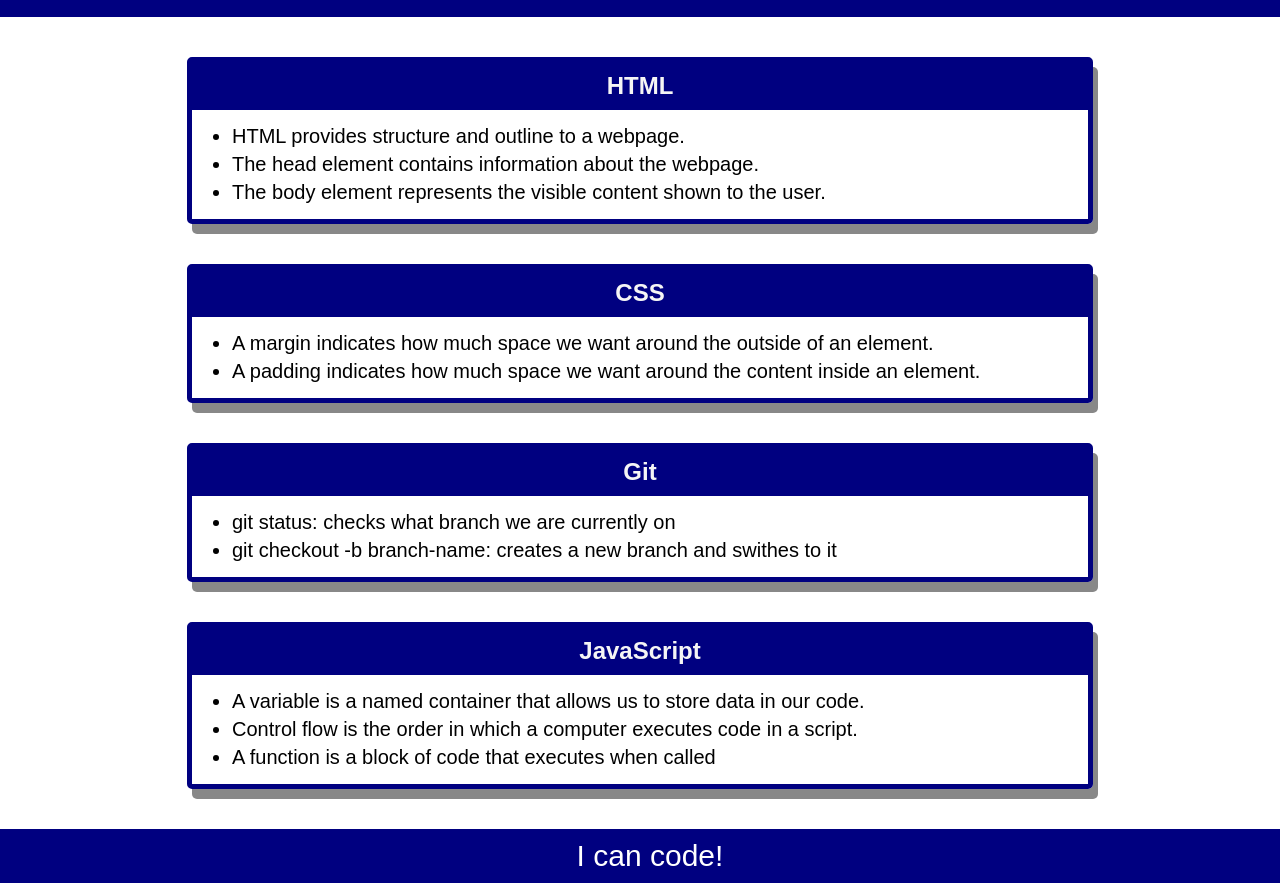
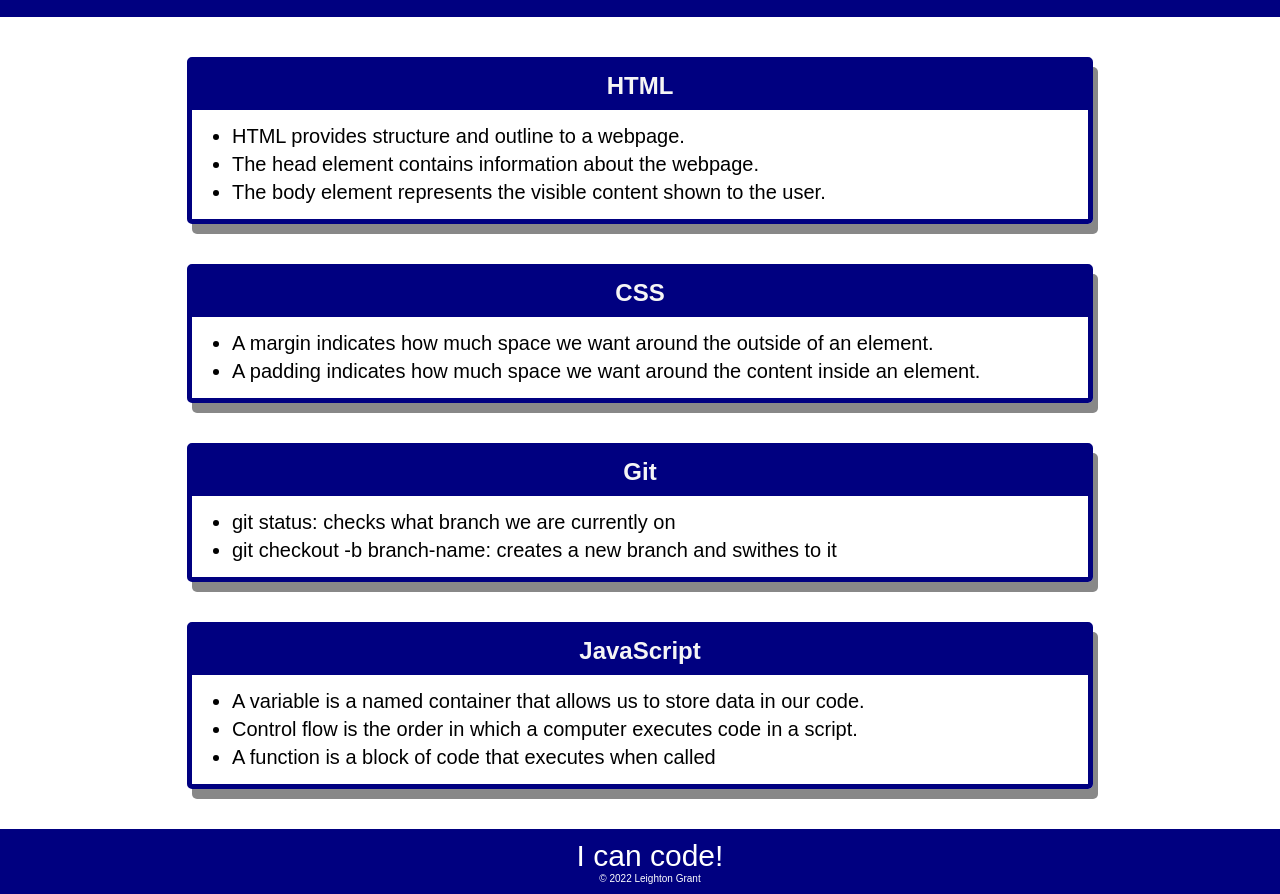
Before and after one commit to leightongrant/prework-study-guide, a plain HTML site: page index.html in a window 1280 px wide. Shown: the part 148-1042 px from the top of the page. Drawn offline with Linux system fonts and the light colour scheme.

Commit message:
Added extra script

```diff
--- a/assets/script.js
+++ b/assets/script.js
@@ -26,3 +26,8 @@ listTopics()
 console.log("============================================")
 console.log("Which topic should we study?")
 selectTopics()
+
+let date = new Date()
+document.getElementById('date').innerHTML = `© ${date.getFullYear()} Leighton Grant`;
+document.getElementById('date').style.fontSize = '10px';
+document.getElementById('date').style.textAlign = 'center';
--- a/index.html
+++ b/index.html
@@ -49,7 +49,8 @@
   </main>
 
   <footer>
-    <p><span class="date"></span> I can code!</p>
+    <p>I can code!</p>
+    <div id="date"></div>
   </footer>
   <script src="./assets/script.js"></script>
 </body>
```
